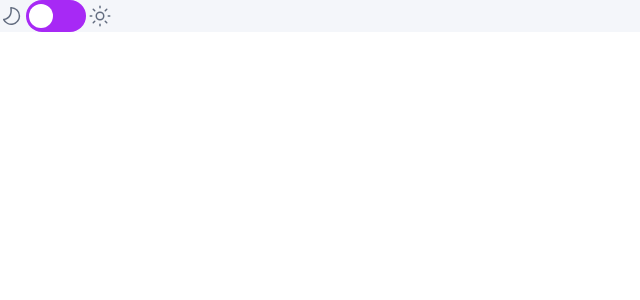
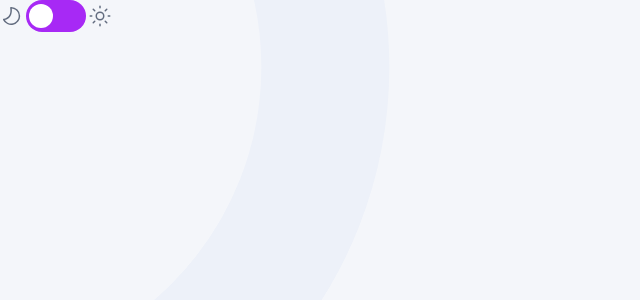
Before and after one commit to ZTanvir/fem-quiz-app, a React (Vite) app: page / in a window 1280 px wide. Shown: the top 300 px of the page, without its empty margins (0-640 px from the left). Built offline with nearby package versions, Linux system fonts and the light colour scheme.

Commit message:
add bg design for dark and light theme

```diff
--- a/src/App.tsx
+++ b/src/App.tsx
@@ -3,7 +3,7 @@ import ToggleTheme from "./components/ToggleTheme";
 
 function App() {
   return (
-    <div className="bg-brand-snow-white font-rubik dark:bg-brand-mystic-navy min-h-full">
+    <div className="bg-brand-snow-white font-rubik dark:bg-brand-mystic-navy min-h-screen bg-[url(/src/assets/images/pattern-background-mobile-light.svg)] bg-contain bg-no-repeat sm:bg-[url(/src/assets/images/pattern-background-tablet-light.svg)] sm:bg-contain md:bg-[url(/src/assets/images/pattern-background-desktop-light.svg)] md:bg-cover dark:bg-[url(/src/assets/images/pattern-background-mobile-dark.svg)] sm:dark:bg-[url(/src/assets/images/pattern-background-tablet-dark.svg)] md:dark:bg-[url(/src/assets/images/pattern-background-desktop-dark.svg)]">
       <ToggleTheme />
     </div>
   );
--- /dev/null
+++ b/src/pages/Homepage/HomePage.tsx
@@ -0,0 +1,14 @@
+const Homepage = () => {
+  return (
+    <div>
+      <div>
+        <h1>
+          Welcome to the <span>Frontend Quiz!</span>
+        </h1>
+        <p>Pick a subject to get started.</p>
+      </div>
+      <div></div>
+    </div>
+  );
+};
+export default Homepage;
```
